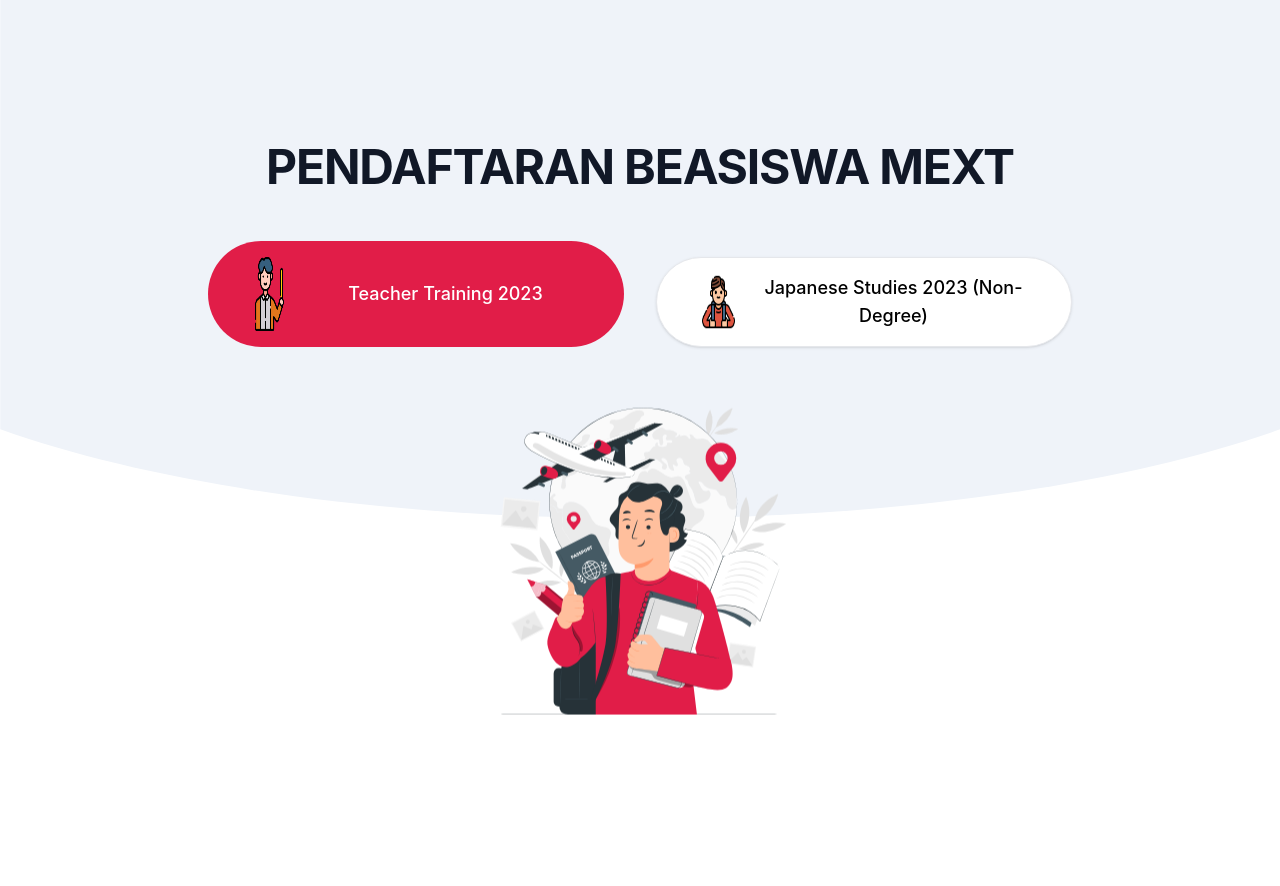
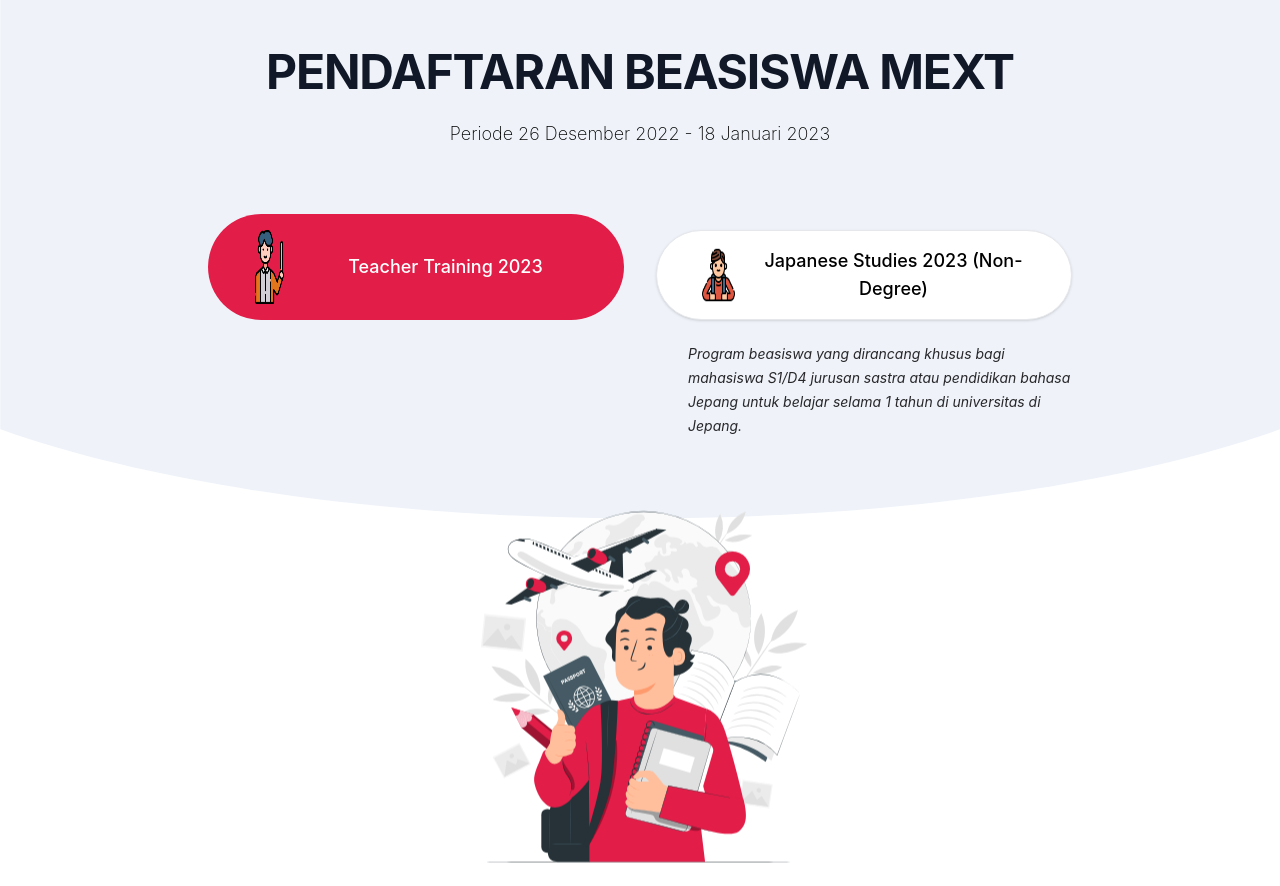
Before and after one commit to Reinhardjs/scholarship-registration-frontend, a React (Create React App) app: page / in a window 1280 px wide. Before the commit the page ends 800 px from the top, so only its background shows below. Built offline with nearby package versions, Linux system fonts and the light colour scheme.

Commit message:
chore(mext-registration): revisi final

```diff
--- a/src/pages/LandingPage.js
+++ b/src/pages/LandingPage.js
@@ -6,16 +6,19 @@ const LandingPage = () => {
   return (
     <React.Fragment>
       <div
-        className="flex h-screen w-full bg-contain bg-fixed bg-top bg-no-repeat bg-origin-padding p-8"
+        className="flex h-screen w-full bg-contain bg-fixed bg-top bg-no-repeat bg-origin-padding pt-8 sm:pt-0"
         style={{ backgroundImage: `url("/images/intersect.svg")` }}
       >
         <div className="mx-auto my-auto w-full max-w-4xl">
           <div className="px-6 md:px-0">
             <div className="space-y-4 p-2 sm:p-4 md:space-y-6">
-              <h1 className="text-center text-3xl font-bold leading-tight tracking-tight text-gray-900 dark:text-white sm:mt-0 sm:text-4xl md:text-5xl lg:pt-20">
+              <h1 className="text-center text-3xl font-bold leading-tight tracking-tight text-gray-900 dark:text-white sm:mt-0 sm:text-4xl md:text-5xl lg:pt-8">
                 PENDAFTARAN BEASISWA MEXT
               </h1>
-              <div className="grid sm:grid-cols-2 sm:gap-8 sm:pt-4">
+              <p className="text-center text-lg font-extralight">
+                Periode 26 Desember 2022 - 18 Januari 2023
+              </p>
+              <div className="grid pt-6 sm:grid-cols-2 sm:gap-8 sm:pt-8">
                 <div className="pt-2.5 sm:duration-200 sm:hover:translate-y-2">
                   <div
                     className="flex h-full w-full cursor-pointer grid-cols-2 rounded-full bg-primary-600 px-5 py-8 text-sm font-medium text-white hover:bg-primary-700 focus:outline-none focus:ring-4 focus:ring-primary-300 dark:bg-primary-600 dark:hover:bg-primary-700 dark:focus:ring-primary-800 sm:py-4"
@@ -54,10 +57,18 @@ const LandingPage = () => {
                     </p>
                   </div>
                 </div>
+                <div></div>
+                <div className="ml-4 sm:ml-8">
+                  <p className="mt-[20px] text-base italic text-zinc-800 sm:mt-[-10px] sm:text-[14px]">
+                    Program beasiswa yang dirancang khusus bagi mahasiswa S1/D4
+                    jurusan sastra atau pendidikan bahasa Jepang untuk belajar
+                    selama 1 tahun di universitas di Jepang.
+                  </p>
+                </div>
               </div>
               <img
-                className="mx-auto animate-loader pt-4"
-                width="350"
+                className="mx-auto animate-loader pt-6"
+                width="400"
                 src="/images/study-abroad.svg"
               />
             </div>
```
